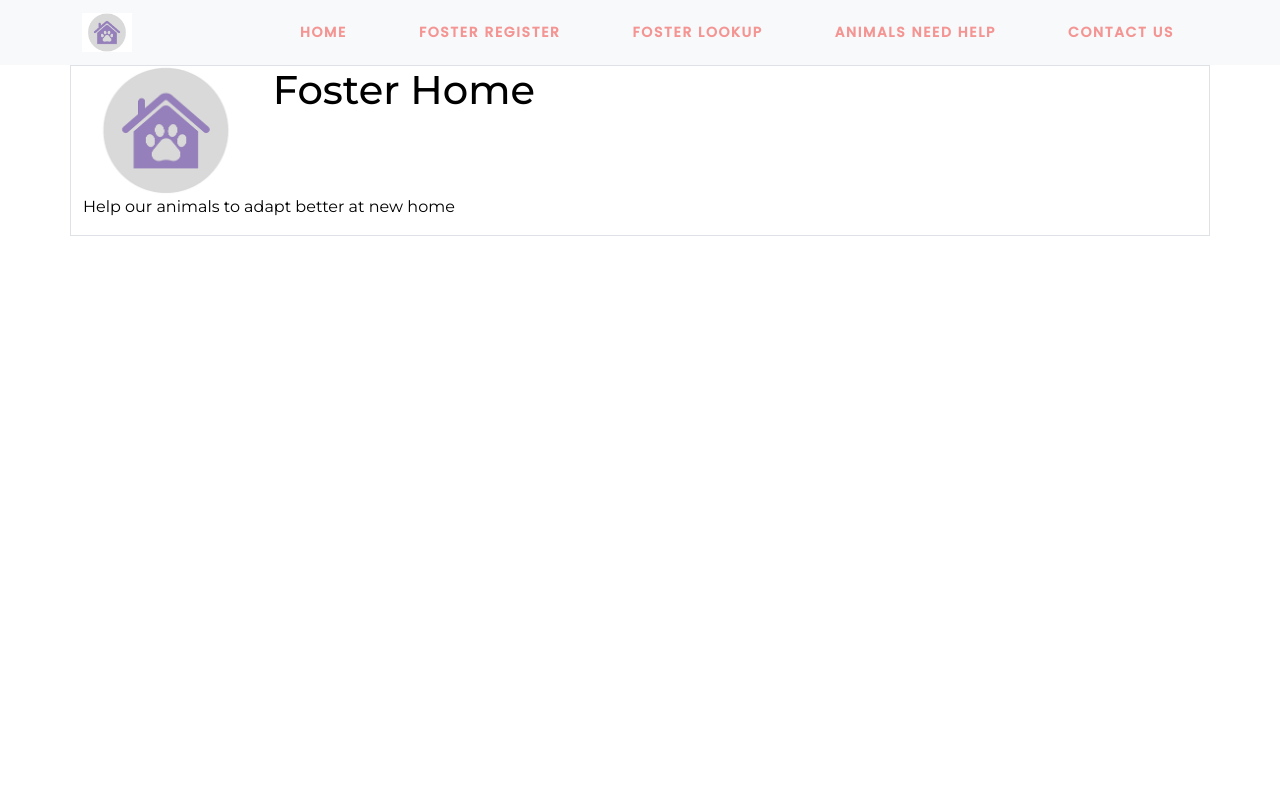
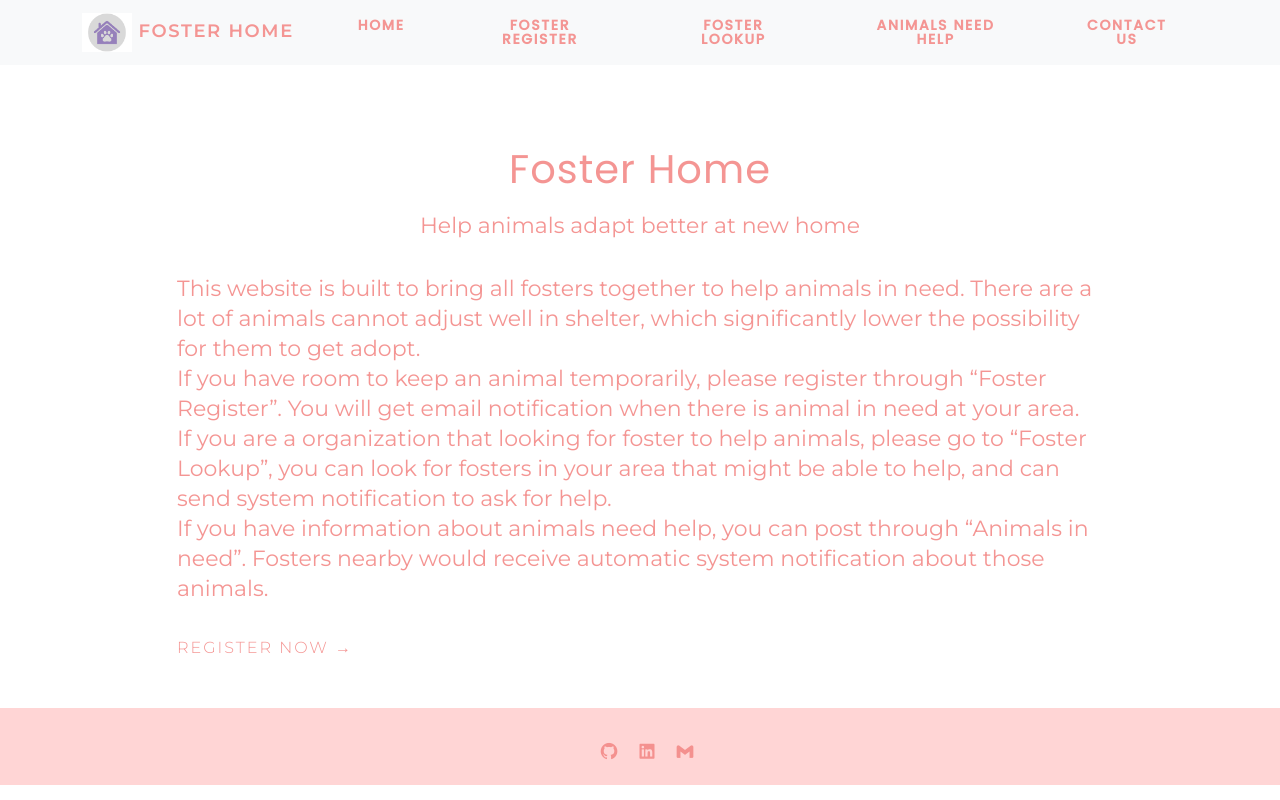
Before and after one commit to Shuo0503/Foster-Home, a plain HTML site: page index.html in a window 1280 px wide. Drawn offline with nearby package versions, Linux system fonts and the light colour scheme; files whose address does not match are found by name.

Commit message:
Finished Home page

```diff
--- a/css/style.css
+++ b/css/style.css
@@ -31,6 +31,26 @@ a:hover {
     position: relative;
 }
 
+.navbar .navbar-brand {
+    position: relative;
+    display: block;
+    font-size: 18px;
+    font-weight: 600;
+    line-height: 14px;
+    letter-spacing: 1.6px;
+    text-transform: uppercase;
+    color:rgba(243, 136, 134, 0.89);
+}
+.navbar-collapse {
+    text-align: center;
+}
+
+.navbar-toggler:focus {
+    color:#000;
+    box-shadow: 0 0 0 2px;
+}
+
+
 .navbar ul li {
     position: relative;
     margin-left: 2.5rem;
@@ -48,3 +68,75 @@ a:hover {
     text-transform: uppercase;
     color:rgba(243, 136, 134, 0.89);
 }
+
+/* banner content */
+.banner-section {
+    position: relative;
+    padding-top: 3rem;
+    padding-bottom: 3rem;
+    margin:auto;
+}
+
+.banner-section .banner-title {
+    position: relative;
+    margin: auto;
+    padding-top: 2rem;
+    padding-bottom: 1rem;
+    font-family: "Poppins", sans-serif;
+    font-size: 40px;
+    font-weight: 400;
+    letter-spacing: 1px;
+    text-align: center;
+    color:rgba(243, 136, 134, 0.89)
+}
+
+.banner-section .banner-desc1 {
+    position: relative;
+    font-size: 22px;
+    font-weight: 400;
+    text-align: center;
+    padding-bottom: 1rem;
+    color:rgba(243, 136, 134, 0.89)
+}
+
+.banner-section .banner-desc2 {
+    position: relative;
+    font-size: 22px;
+    font-weight: 400;
+    line-height: 30px;
+    color:rgba(243, 136, 134, 0.89)
+}
+.banner-section .banner-btn {
+    position: relative;
+    font-size: 16px;
+    font-weight: 300;
+    letter-spacing: 2px;
+    text-transform: uppercase;
+    color: rgba(243, 136, 134, 0.89);
+}
+
+/* Footer */
+
+.footer {
+    position: relative;
+    padding-top: 30px;
+    background: #ffd5d5;
+}
+
+.footer .social-media .footer-list {
+    position: relative;
+    margin: 0 0 10px 0;
+    display: inline-block;
+}
+
+.footer .social-media .footer-list li {
+    float: left;
+    margin-right: 10px;
+}
+
+.footer .social-media .footer-list li a {
+    position: relative;
+    font-size: 20px;
+    font-weight: 500;
+    letter-spacing: 0.5rem;
+}
--- a/index.html
+++ b/index.html
@@ -25,11 +25,11 @@
     <div class="main-wrapper">
       <!-- Header -->
       <div class="header">
-        <!-- Nav bar -->
+        <!-- Navbar -->
         <nav class="navbar navbar-expand-lg bg-body-tertiary">
           <div class="container">
             <a class="navbar-brand" href="index.html">
-              <image src="Foster Logo.png" width="50" alt="Logo">
+              <image src="Foster Logo.png" width="50" alt="Logo"> Foster Home
             </a>
             <button class="navbar-toggler" type="button" data-bs-toggle="collapse" data-bs-target="#navbarSupportedContent" aria-controls="navbarSupportedContent" aria-expanded="false" aria-label="Toggle navigation">
               <span class="navbar-toggler-icon"></span>
@@ -55,24 +55,53 @@
             </div>
           </div>
         </nav>
+        <!-- Navbar end-->
+      </div>
+      <!-- Header end -->
+      <!-- Banner content-->
+      <div class="banner-section">
+        <div class="container">
+          <div class="row justify-content-center align-items-center">
+            <div class="col-lg-10">
+              <h1 class="banner-title">
+                Foster Home
+              </h1>
+              <p class="banner-desc1">
+                Help animals adapt better at new home
+              </p>
+              <p class="banner-desc2 pb-3">
+                This website is built to bring all fosters together to help animals in need. There are a lot of animals cannot adjust well in shelter, which significantly lower the possibility for them to get adopt.
+                <br> If you have room to keep an animal temporarily, please register through “Foster Register”. You will get email notification when there is animal in need at your area.
+                <br>If you are a organization that looking for foster to help animals, please go to “Foster Lookup”, you can look for fosters in your area that might be able to help, and can send system notification to ask for help.
+                <br>If you have information about animals need help, you can post through “Animals in need”. Fosters nearby would receive automatic system notification about those animals.
+              </p>
+              <a href="foster register.html" class="banner-btn">
+                register now &rarr;
+              </a>
+            </div>
+          </div>
+        </div>
+      </div>
+      <!-- Banner content end-->
+    </div>
+    <!-- Main end-->
+
+    <!-- Footer -->
+    <div class="footer">
+      <div class="container">
+        <div class="social-media text-center">
+          <ul class="footer-list">
+            <li><a href="3"><i class='bx bxl-github'></i></a></li>
+            <li><a href="3"><i class='bx bxl-linkedin-square' ></i></a></li>
+            <li><a href="3"><i class='bx bxl-gmail'></i></a></li>
+          </ul>
+        </div>
       </div>
     </div>
 
-    <div class="container border">
-        <div class="row">
-            <div id="image" class="col-md-2">
-                <img src="D:\桌面\Foster Home Project\Foster Logo.png" class="img-fluid">
-            </div>
-            <div id="headline" class="col-md-10" text-center>
-                <h1>Foster Home</h1>
-            </div>
-        </div>
-        <div class="row">
-            <div id="slogan" class="col-md" text-center>
-            <p>Help our animals to adapt better at new home</p>
-            </div>
-        </div>
-    </div>
+    <!-- Footer end-->
+
+
     <!--Bootstrap JS file-->
     <script src="https://cdn.jsdelivr.net/npm/bootstrap@5.3.2/dist/js/bootstrap.bundle.min.js" integrity="sha384-C6RzsynM9kWDrMNeT87bh95OGNyZPhcTNXj1NW7RuBCsyN/o0jlpcV8Qyq46cDfL" crossorigin="anonymous"></script>
   </body>
```
